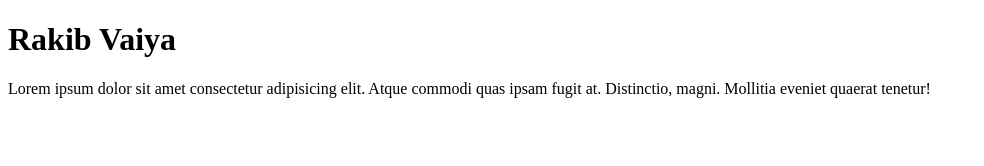
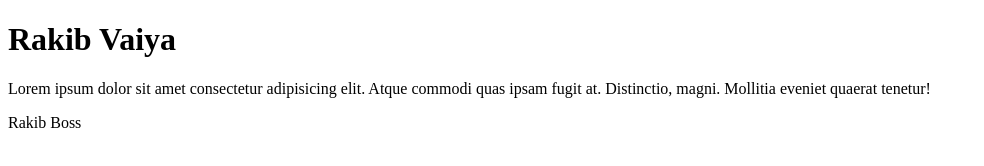
Before and after one commit to rid1617/1st-project, a plain HTML site: page index.html in a window 1280 px wide. Shown: the whole page, without its empty margins (0-984 px from the left). Drawn offline with Linux system fonts and the light colour scheme.

Commit message:
Update index.html

```diff
--- a/index.html
+++ b/index.html
@@ -8,5 +8,6 @@
 <body>
     <h1>Rakib Vaiya</h1>
     <p>Lorem ipsum dolor sit amet consectetur adipisicing elit. Atque commodi quas ipsam fugit at. Distinctio, magni. Mollitia eveniet quaerat tenetur!</p>
+    <p> Rakib Boss</p>
 </body>
 </html>
```
